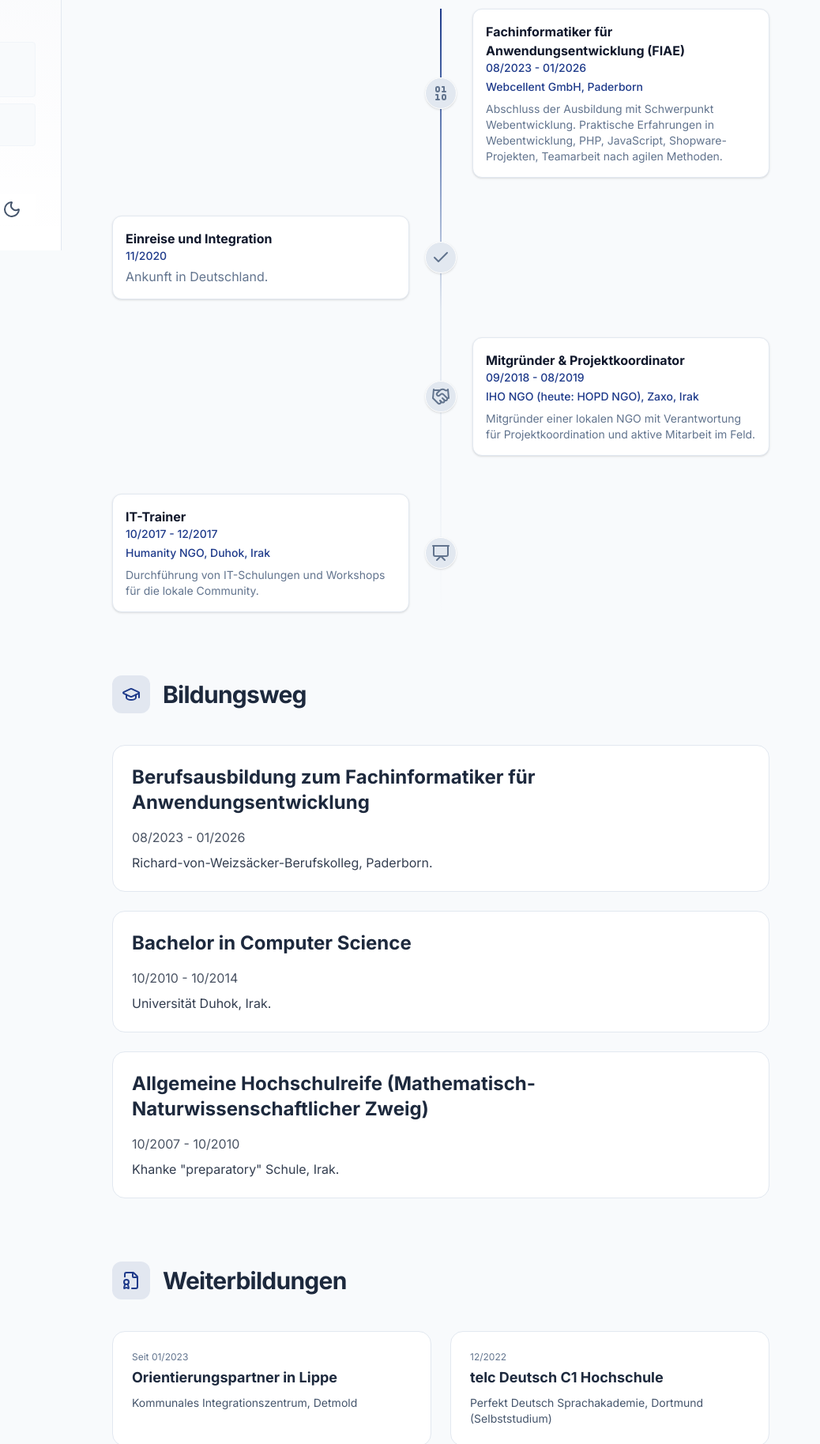
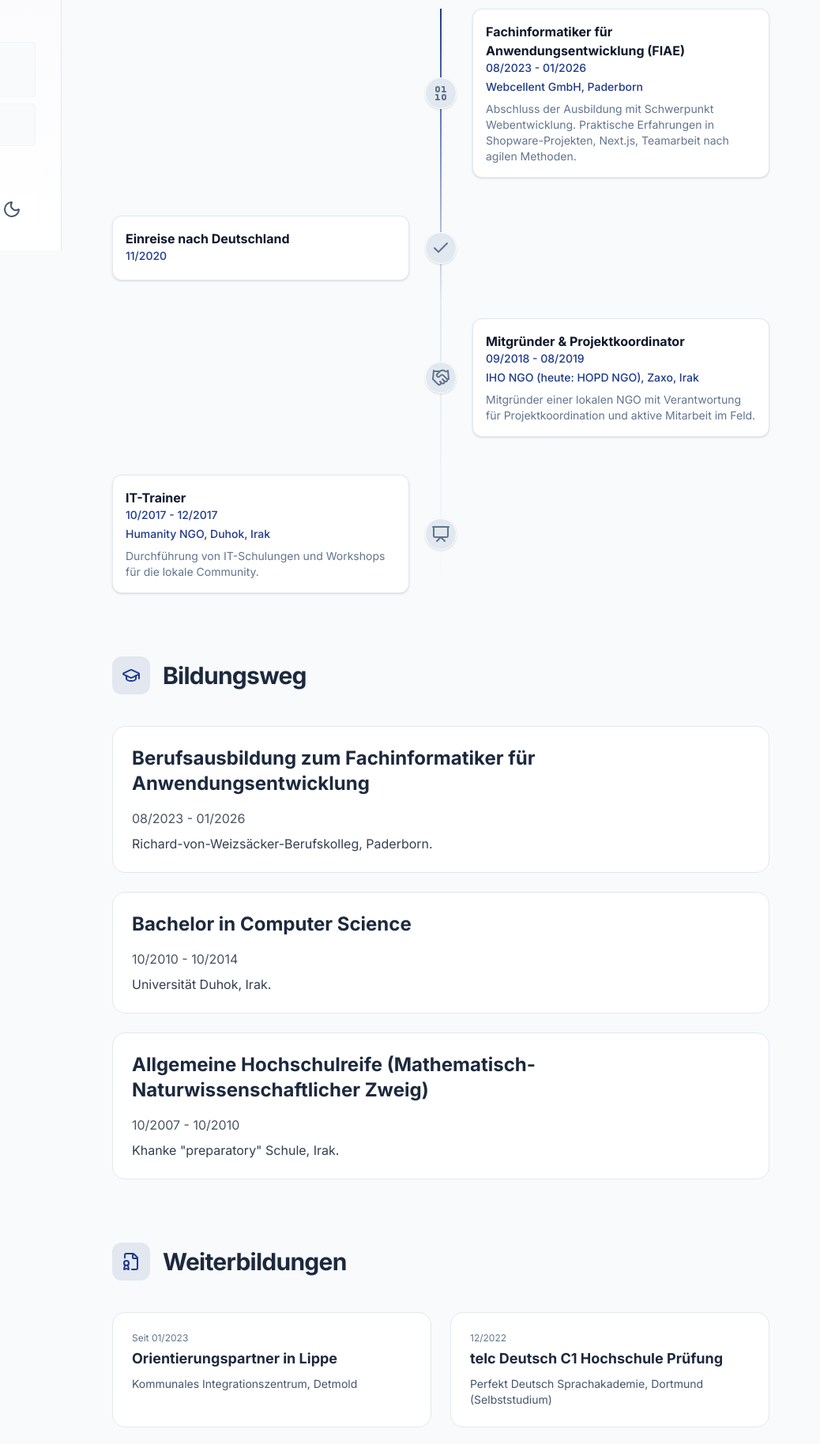
Before and after one commit to sherwan-dev/sherwan-dot-me, a website built with Vite: page index.html in a window 1280 px wide. Shown: the part 483-2311 px from the top of the page at 79% size, 242-1280 px from the left. Built offline with nearby package versions, Linux system fonts and the light colour scheme.

Commit message:
make contact details clickable and improve education section wording

```diff
--- a/index.html
+++ b/index.html
@@ -72,8 +72,7 @@
               </h3>
               <ul class="space-y-3">
                 <li class="flex items-start gap-3">
-                  <span class="material-symbols-outlined text-primary text-xl"
-                    ><svg
+                  <span class="material-symbols-outlined text-primary text-xl"><svg
                       xmlns="http://www.w3.org/2000/svg"
                       width="24"
                       height="24"
@@ -109,7 +108,7 @@
                       <rect width="14" height="20" x="5" y="2" rx="2" ry="2" />
                       <path d="M12 18h.01" /></svg
                   ></span>
-                  <span class="text-sm">+49 1573 548 7739</span>
+                  <a href="tel:+4915735487739" class="text-sm hover:text-primary" title="Lass uns sprechen">+49 1573 548 7739</a>
                 </li>
                 <li class="flex items-center gap-3">
                   <span class="material-symbols-outlined text-primary text-xl"
@@ -128,7 +127,7 @@
                       <path d="m22 7-8.991 5.727a2 2 0 0 1-2.009 0L2 7" />
                       <rect x="2" y="4" width="20" height="16" rx="2" /></svg
                   ></span>
-                  <span class="text-sm break-all">sherwanuodcs@gmail.com</span>
+                  <span class="text-sm break-all"><a href="mailto:sherwanuodcs@gmail.com" class="underline-none hover:text-primary" title="E-Mail schreiben">sherwanuodcs@gmail.com</a></span>
                 </li>
 
                 <li class="flex items-center gap-3 pl-0.5">
@@ -424,8 +423,8 @@
                   </div>
                   <div class="text-slate-500 dark:text-slate-400 text-sm">
                     Abschluss der Ausbildung mit Schwerpunkt Webentwicklung.
-                    Praktische Erfahrungen in Webentwicklung, PHP, JavaScript,
-                    Shopware-Projekten, Teamarbeit nach agilen Methoden.
+                    Praktische Erfahrungen in Shopware-Projekten,
+                    Next.js, Teamarbeit nach agilen Methoden.
                   </div>
                 </div>
               </div>
@@ -459,15 +458,15 @@
                     class="flex flex-col items-start justify-between space-x-2 mb-1"
                   >
                     <div class="font-bold text-slate-900 dark:text-white">
-                      Einreise und Integration
+                      Einreise nach Deutschland
                     </div>
                     <time class="font-display font-medium text-primary text-sm"
                       >11/2020</time
                     >
                   </div>
-                  <div class="text-slate-500 dark:text-slate-400">
+                  <!-- <div class="text-slate-500 dark:text-slate-400">
                     Ankunft in Deutschland.
-                  </div>
+                  </div> -->
                 </div>
               </div>
               <div
@@ -709,7 +708,7 @@
               >
                 <div class="text-xs text-slate-500 mb-1">12/2022</div>
                 <h4 class="font-bold text-lg mb-2">
-                  telc Deutsch C1 Hochschule
+                  telc Deutsch C1 Hochschule Prüfung
                 </h4>
                 <p class="text-sm text-slate-600 dark:text-slate-400">
                   Perfekt Deutsch Sprachakademie, Dortmund (Selbststudium)
```
